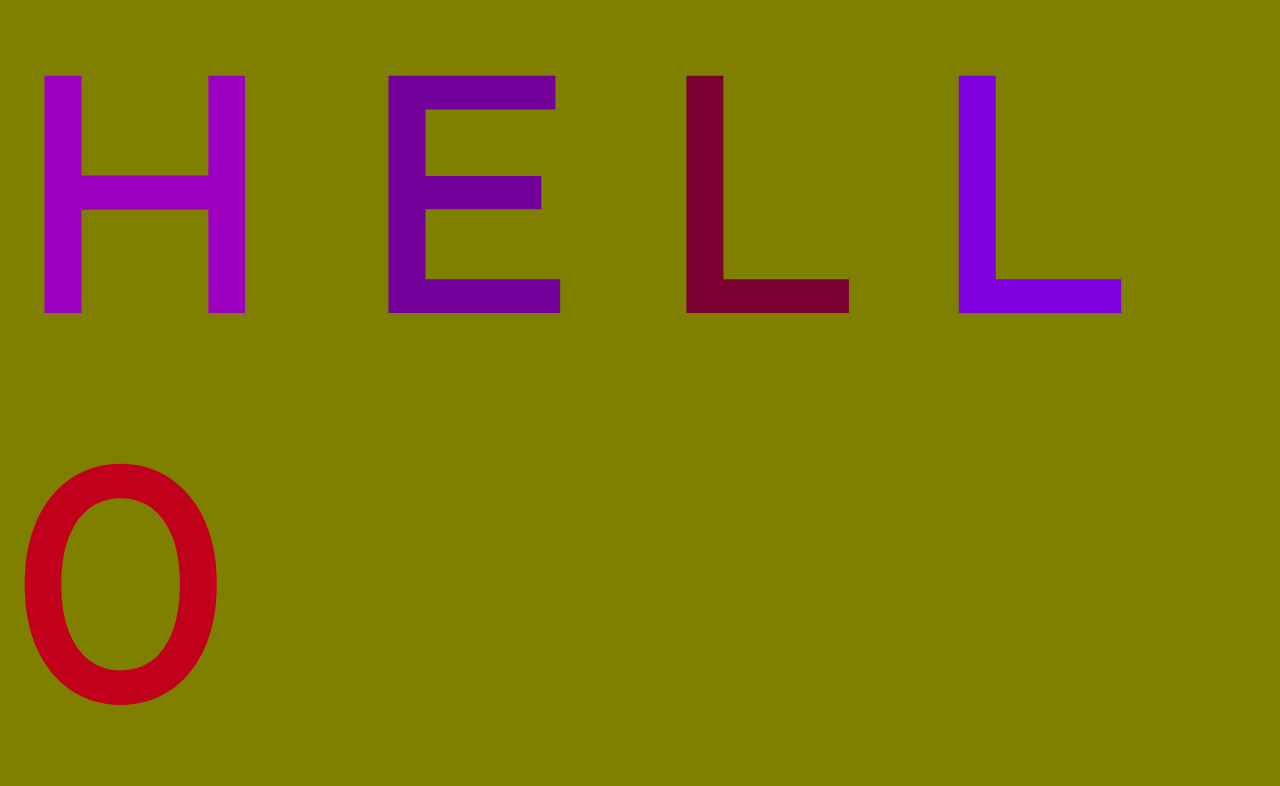
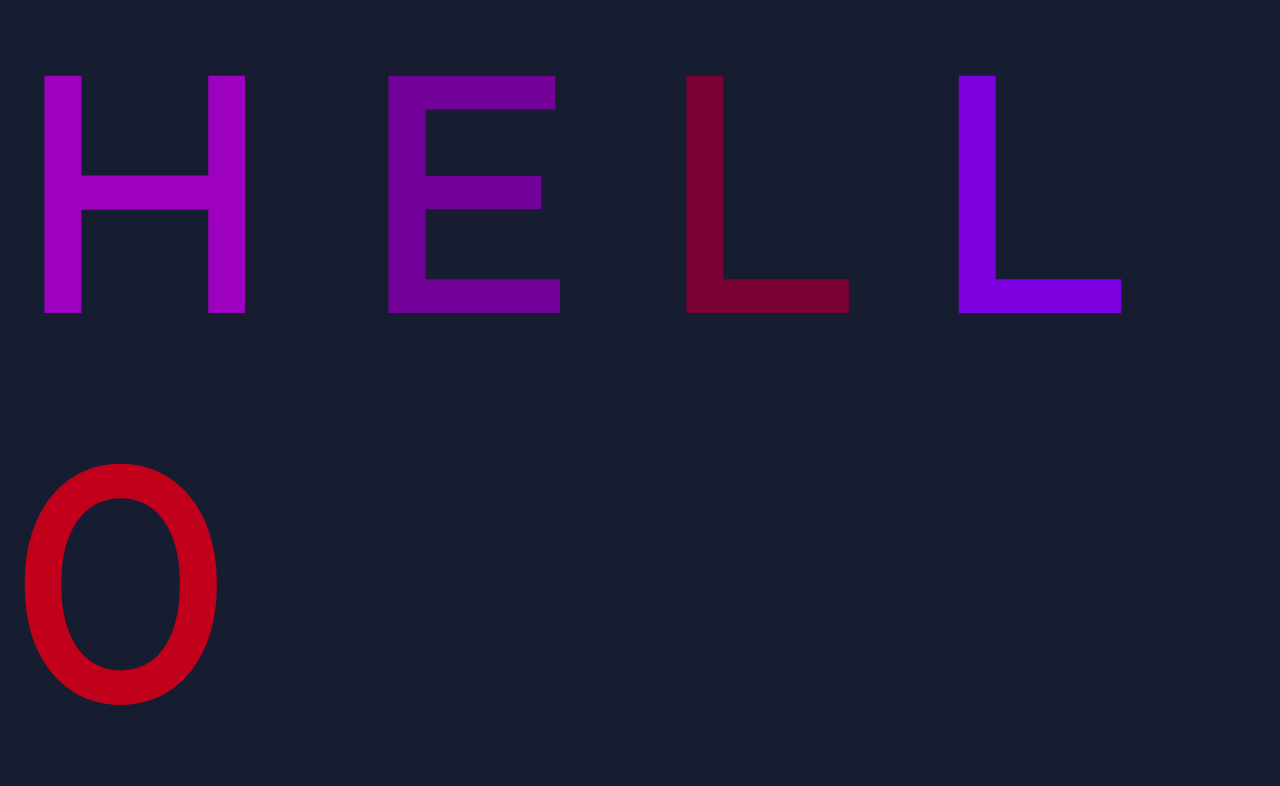
Before and after one commit to RavenFakoya/AnimatedTextGitDemo, a plain HTML site: page index.html in a window 1280 px wide. Shown: the part 219-1005 px from the top of the page. Drawn offline with Linux system fonts and the light colour scheme.

Commit message:
change bg color to dark blue

```diff
--- a/app.css
+++ b/app.css
@@ -2,7 +2,7 @@ body {
     display: flex;
     justify-content: center;
     align-items: 100vh;
-    background-color: olive;
+    background-color: rgb(23, 29, 49);
 }
 
 h1{
```
